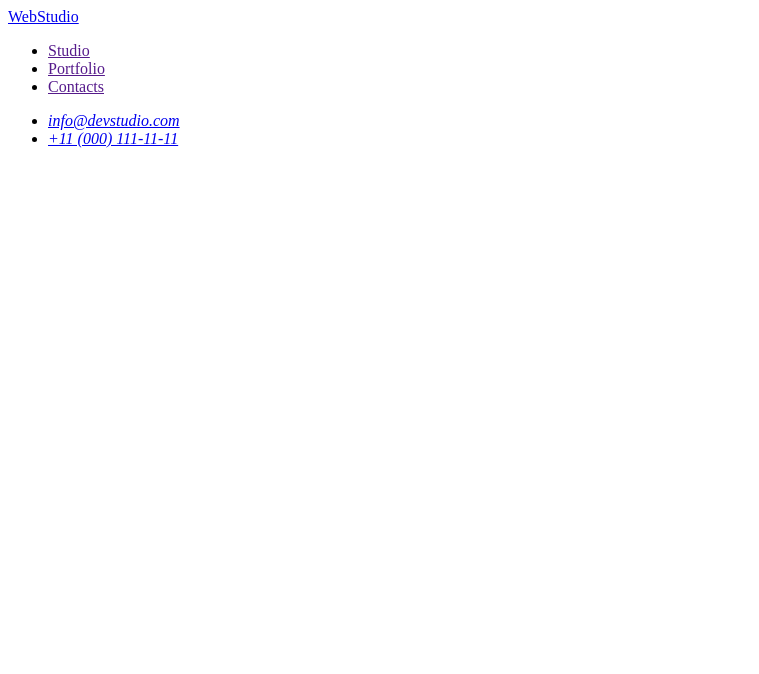
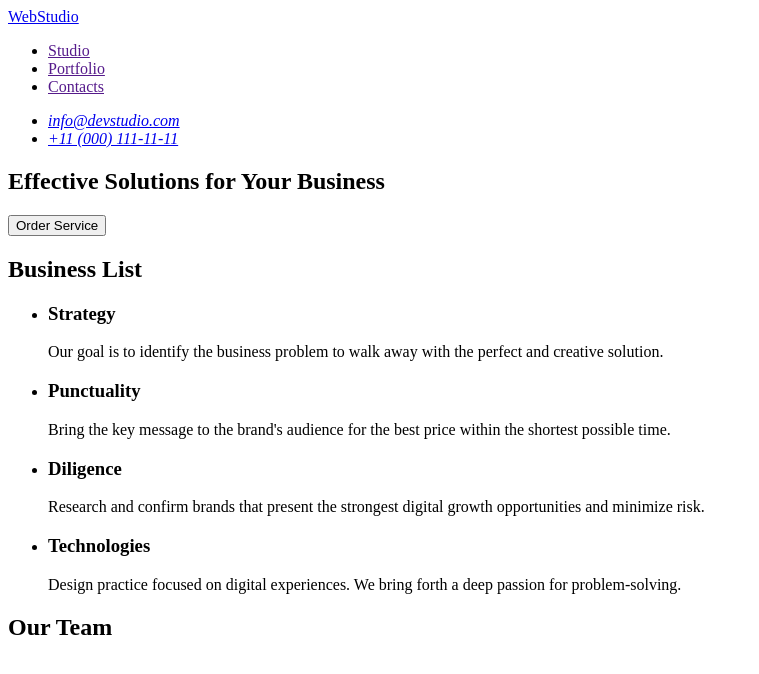
Before and after one commit to VladyslavPikuza/goit-markup-hw-01, a plain HTML site: page index.html in a window 1280 px wide. Shown: the whole page, without its empty margins (0-759 px from the left). Drawn offline with Linux system fonts and the light colour scheme.

Commit message:
section change

```diff
--- a/index.html
+++ b/index.html
@@ -30,9 +30,51 @@
     </header>
     <!-- Main Content -->
     <main>
-      <section></section>
-      <section></section>
-      <section></section>
+      <!-- Section 1 -->
+      <section>
+        <h1>Effective Solutions for Your Business</h1>
+        <button type="button">Order Service</button>
+      </section>
+      <!-- Section 2 -->
+      <section>
+        <h2>Business List</h2>
+        <ul>
+          <li>
+            <h3>Strategy</h3>
+            <p>
+              Our goal is to identify the business problem to walk away with the
+              perfect and creative solution.
+            </p>
+          </li>
+          <li>
+            <h3>Punctuality</h3>
+            <p>
+              Bring the key message to the brand's audience for the best price
+              within the shortest possible time.
+            </p>
+          </li>
+
+          <li>
+            <h3>Diligence</h3>
+            <p>
+              Research and confirm brands that present the strongest digital
+              growth opportunities and minimize risk.
+            </p>
+          </li>
+          <li>
+            <h3>Technologies</h3>
+            <p>
+              Design practice focused on digital experiences. We bring forth a
+              deep passion for problem-solving.
+            </p>
+          </li>
+        </ul>
+      </section>
+      <!-- Section 3 -->
+      <section>
+        <h2>Our Team</h2>
+        <ul></ul>
+      </section>
     </main>
     <!-- Footer -->
     <footer></footer>
```
Also changed, not shown: images/daniel.png (added), images/gamila.png (added), images/mark.png (added), images/tom.png (added).
